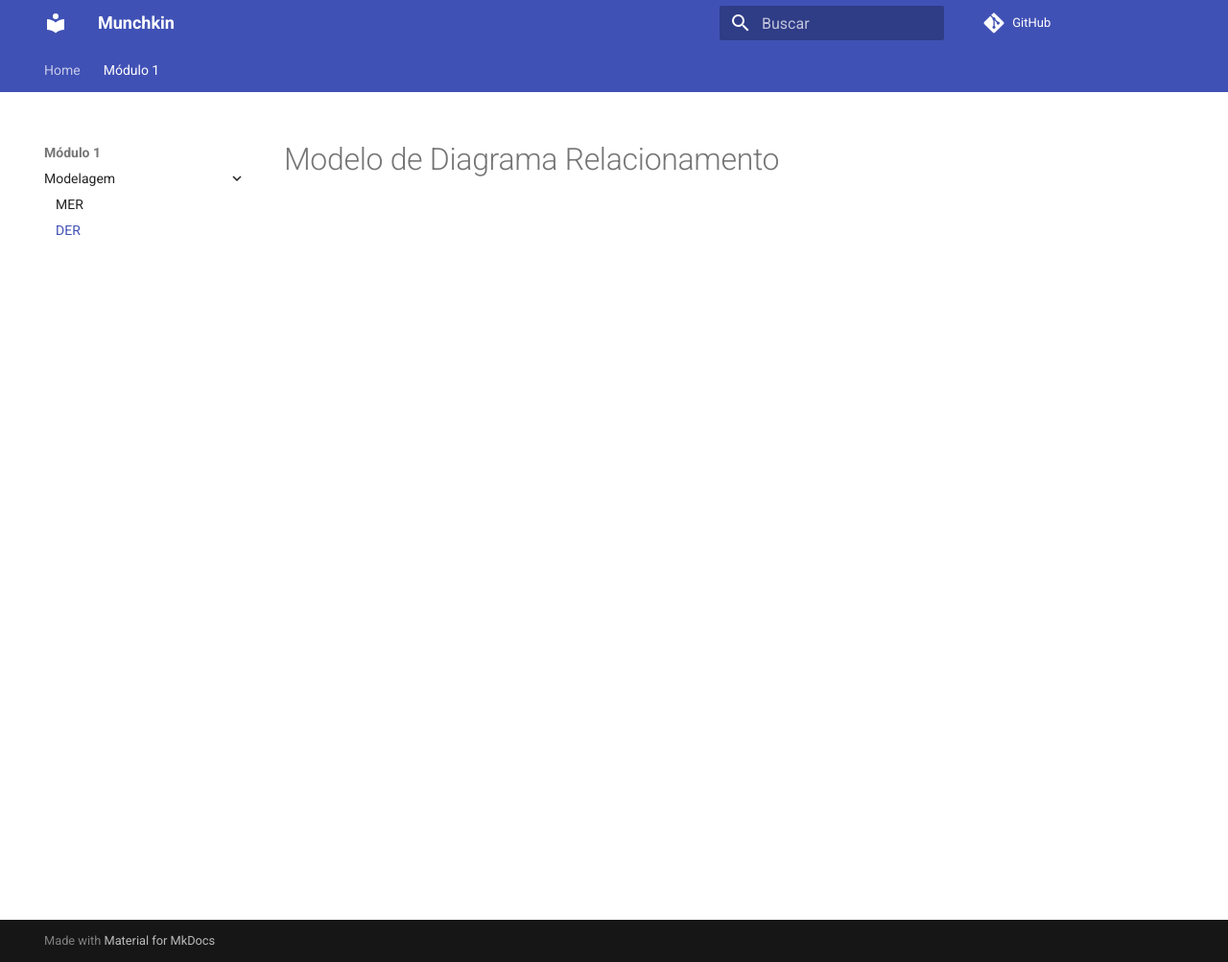
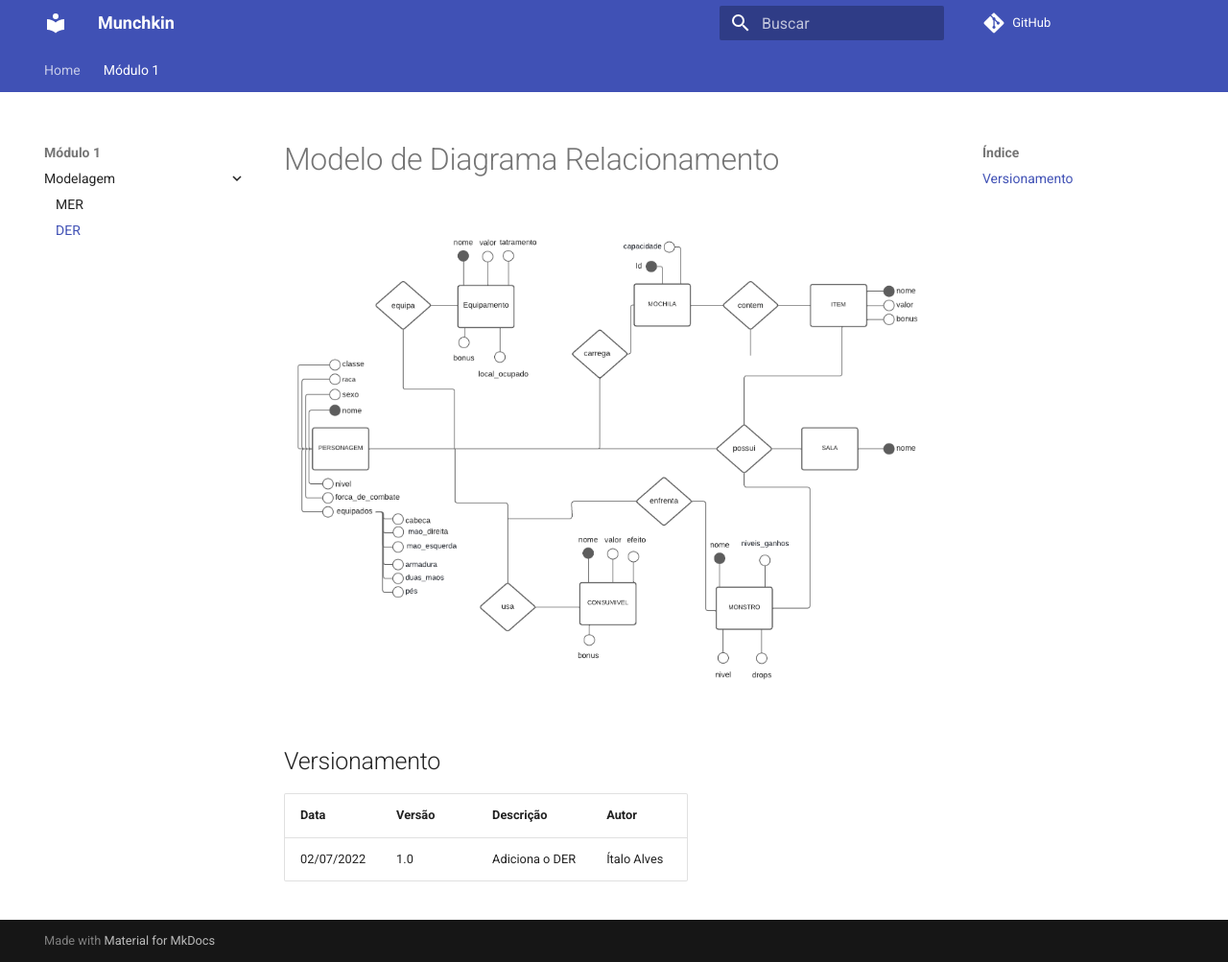
Before and after one commit to SBD1/Munchkin-grupo03, an MkDocs documentation site: the page built from docs/DER/DER_Munchkin.md, in a window 1280 px wide and 1003 px high. Shown: the whole window at 96% size. Built offline with MkDocs 1.6.1 and Material for MkDocs 9.7.7, drawn with Linux system fonts in a browser that asks for light colours; comment, search, counter and statistics services are not loaded.

Commit message:
Adiciona o DER

```diff
--- a/docs/DER/DER_Munchkin.md
+++ b/docs/DER/DER_Munchkin.md
@@ -1 +1,11 @@
 # Modelo de Diagrama Relacionamento
+
+<div align="center">
+    <img src="/../assets/images/DER.png">
+</div>
+
+## Versionamento
+
+| Data       | Versão | Descrição                    | Autor                |
+| ---------- | ------ | --------------------------   | ---------------------|
+| 02/07/2022 | 1.0    | Adiciona o DER     | Ítalo Alves |
```
Also changed, not shown: docs/assets/images/DER.png (added).
